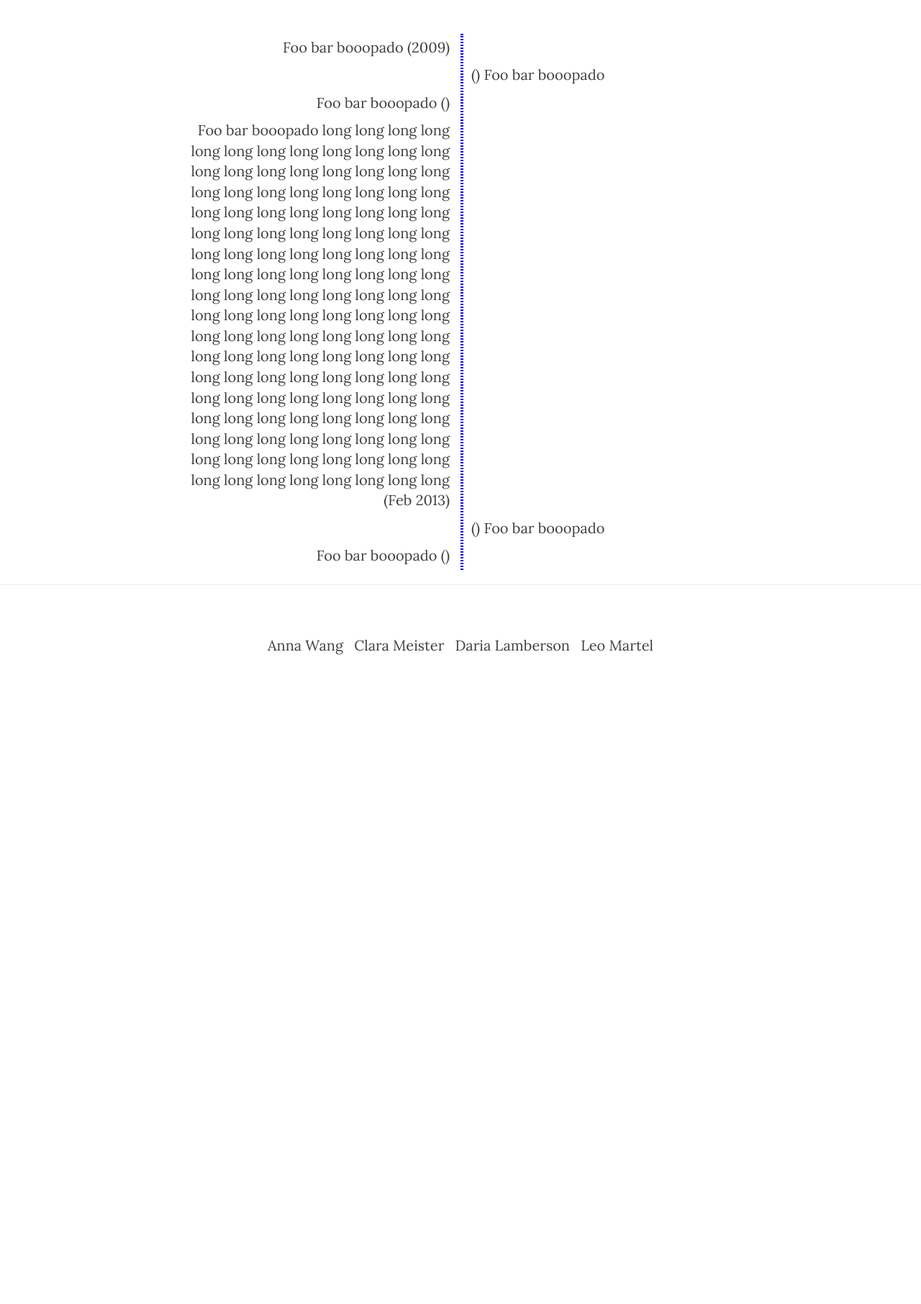
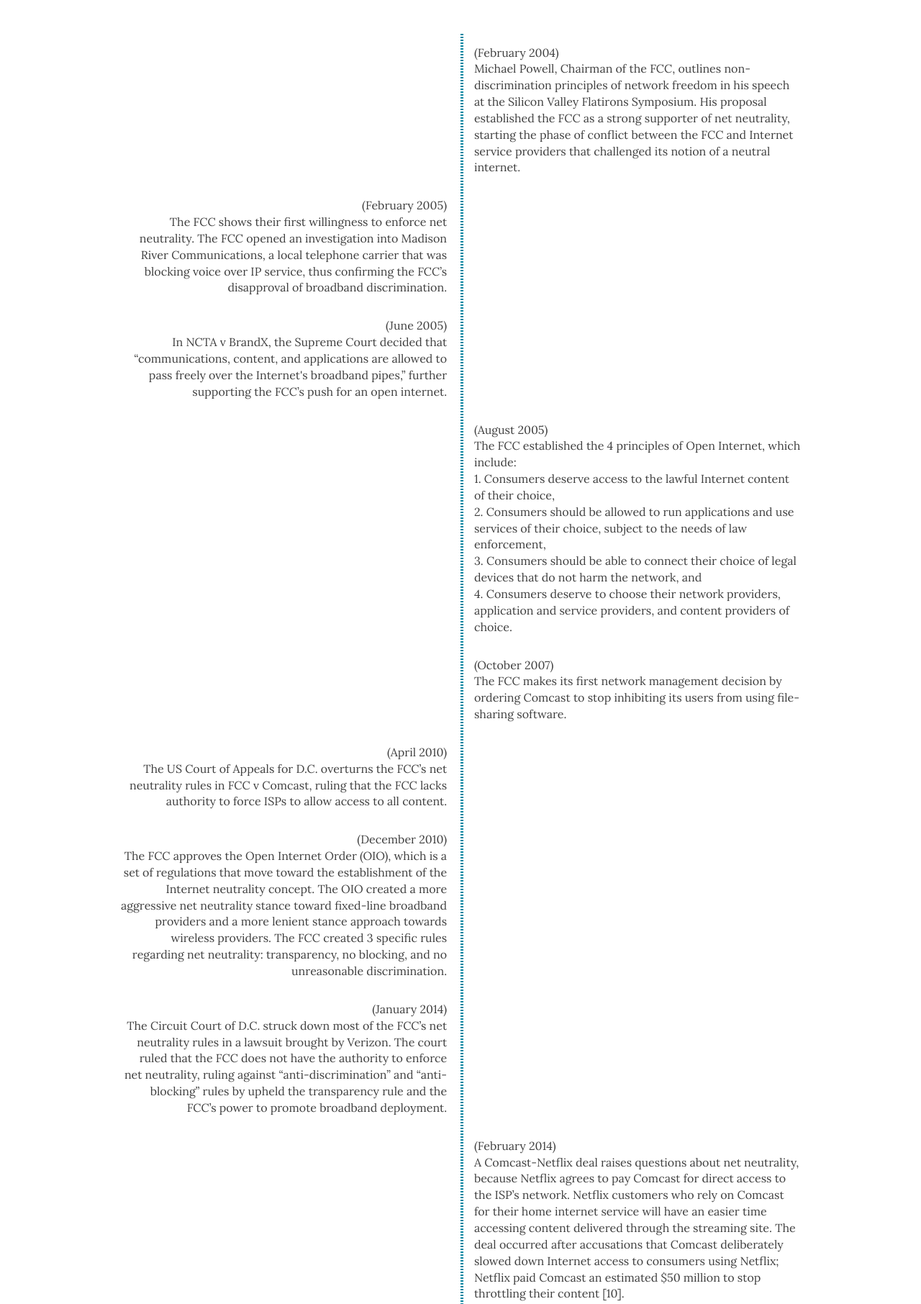
Before and after one commit to lmartel-school/cs181, a plain HTML site: page timeline.html in a window 1280 px wide. Shown: the part 457-2269 px from the top of the page at 72% size. Before the commit the page ends 1434 px from the top, so only its background shows below. Drawn offline with nearby package versions, Linux system fonts and the light colour scheme.

Commit message:
added timeline and changed overall font size

```diff
--- a/timeline.html
+++ b/timeline.html
@@ -98,7 +98,7 @@
     <article>
         <div class="container">
             <div class="row">
-              <div class="col-lg-8 col-lg-offset-2 col-md-10 col-md-offset-1">
+              <div class="col-lg-10 col-lg-offset-1 col-md-10 col-md-offset-1">
                 <div class="timeline">
                   <style type="text/css">
                     .timeline {
@@ -111,12 +111,12 @@
                     top: 0;
                     bottom: 0;
                     left: 50%;
-                    border: 2px dotted blue;
+                    border: 2px dotted #0085a1;
                     }
                     .timeline div {
                     width: 48%;
-                    margin-top: 5px;
-                    margin-bottom: 5px;
+                    margin-top: 15px;
+                    margin-bottom: 15px;
                     }
                     .timeline .public {
                     float: left;
@@ -127,16 +127,28 @@
                     float: right;
                     clear: both;
                     }
-                    .timeline .public:after, .timeline .private:before {
-                    content: " (" attr(data-date) ") ";
+                    .timeline .public:before, .timeline .private:before {
+                    content: " (" attr(data-date) ")";
                     }
                     </style>
-                  <div class="public" data-date="2009">Foo bar booopado</div>
-                  <div class="private">Foo bar booopado</div>
-                  <div class="public">Foo bar booopado</div>
-                  <div class="public" data-date="Feb 2013">Foo bar booopado long long long long long long long long long long long long long long long long long long long long long long long long long long long long long long long long long long long long long long long long long long long long long long long long long long long long long long long long long long long long long long long long long long long long long long long long long long long long long long long long long long long long long long long long long long long long long long long long long long long long long long long long long long long long long long long long long long long long long long long long long long long long long long long long long long long long long long long long long long long long  </div>
-                  <div class="private">Foo bar booopado</div>
-                  <div class="public">Foo bar booopado</div>
+                  <div class="private" data-date="February 2004"><br>Michael Powell, Chairman of the FCC, outlines non-discrimination principles of network freedom in his speech at the Silicon Valley Flatirons Symposium. His proposal established the FCC as a strong supporter of net neutrality, starting the phase of conflict between the FCC and Internet service providers that challenged its notion of a neutral internet.</div>
+                  <div class="public" data-date="February 2005"><br>The FCC shows their first willingness to enforce net neutrality. The FCC opened an investigation into Madison River Communications, a local telephone carrier that was blocking voice over IP service, thus confirming the FCC’s disapproval of broadband discrimination.</div>
+                  <div class="public" data-date="June 2005"><br>In NCTA v BrandX, the Supreme Court decided that “communications, content, and applications are allowed to pass freely over the Internet's broadband pipes,” further supporting the FCC’s push for an open internet.</div>
+                  <div class="private" data-date="August 2005"><br>The FCC established the 4 principles of Open Internet, which include:
+                  <br>1. Consumers deserve access to the lawful Internet content of their choice,
+                  <br>2. Consumers should be allowed to run applications and use services of their choice, subject to the needs of law enforcement,
+                  <br>3. Consumers should be able to connect their choice of legal devices that do not harm the network, and
+                  <br>4. Consumers deserve to choose their network providers, application and service providers, and content providers of choice.</div>
+                  <div class="private" data-date="October 2007"><br>The FCC makes its first network management decision by ordering Comcast to stop inhibiting its users from using file-sharing software.</div>
+                  <div class="public" data-date="April 2010"><br>The US Court of Appeals for D.C. overturns the FCC’s net neutrality rules in FCC v Comcast, ruling that the FCC lacks authority to force ISPs to allow access to all content.</div>
+                  <div class="public" data-date="December 2010"><br>The FCC approves the Open Internet Order (OIO), which is a set of regulations that move toward the establishment of the Internet neutrality concept. The OIO created a more aggressive net neutrality stance toward fixed-line broadband providers and a more lenient stance approach towards wireless providers. The FCC created 3 specific rules regarding net neutrality: transparency, no blocking, and no unreasonable discrimination.</div>
+                  <div class="public" data-date="January 2014"><br>The Circuit Court of D.C. struck down most of the FCC’s net neutrality rules in a lawsuit brought by Verizon. The court ruled that the FCC does not have the authority to enforce net neutrality, ruling against “anti-discrimination” and “anti-blocking” rules by upheld the transparency rule and the FCC’s power to promote broadband deployment.</div>
+                  <div class="private" data-date="February 2014"><br>A Comcast-Netflix deal raises questions about net neutrality, because Netflix agrees to pay Comcast for direct access to the ISP’s network. Netflix customers who rely on Comcast for their home internet service will have an easier time accessing content delivered through the streaming site. The deal occurred after accusations that Comcast deliberately slowed down Internet access to consumers using Netflix; Netflix paid Comcast an estimated $50 million to stop throttling their content [<a href="links.html#10">10</a>].</div>
+                  <div class="public" data-date="April 2014"><br>The FCC issues the Internet fastlane proposal that would formalize pay-for-play arrangements in which streaming video companies and other types of Web services pay ISPs for a faster path to consumers.</div>
+                  <div class="private" data-date="May 2014"><br>Tech companies, including Amazon, Google, and Microsoft, condemn the fastlane proposal by arguing that paid priority deals provide an open door to discriminate against certain websites.</div>
+                  <div class="private" data-date="July 2014"><br>Tech companies tell the FCC to support net neutrality through a unified case filed by the Internet Association, a lobbying group representing three dozen Internet companies.</div>
+                  <div class="public" data-date="February 2015"><br>The FCC passes net neutrality rules and reclassifies broadband in a 3-2 vote. ISPs are now classified as carriers under Title II of the Telecommunications Act, which regulates services are public utilities. This gives the FCC more power to regulate ISPs.</div>
+                  <div class="public" data-date="March 2015"><br>Republicans propose Internet Freedom Act to the House of Representatives which overrules the FCC’s regulations to preserve the Open Internet.</div>
                 </div>
               </div>
             </div>
```
Also changed, not shown: css/clean-blog.min.css.
